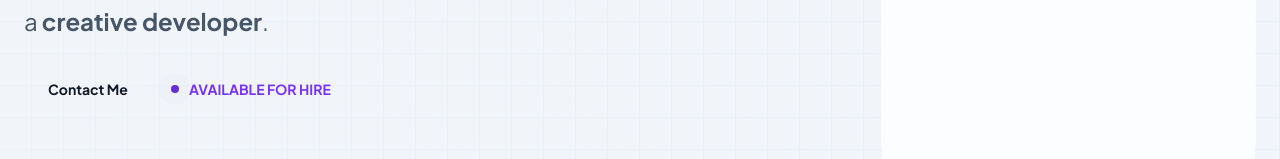
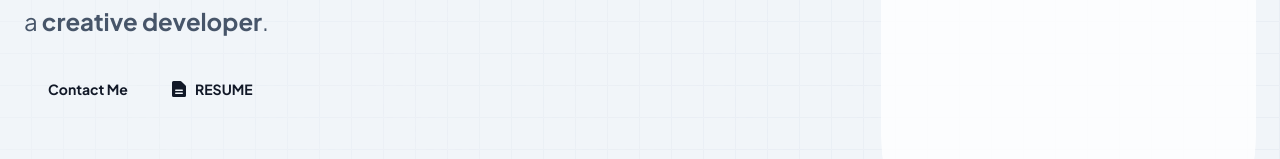
Before and after one commit to enjidev/enji.dev, a Next.js app: page / in a window 1280 px wide. Shown: the part 336-495 px from the top of the page. Built offline with nearby package versions, Linux system fonts and the light colour scheme; no server answers.

Commit message:
chore: improve animation timing

```diff
--- a/src/components/Header/HeaderCta.tsx
+++ b/src/components/Header/HeaderCta.tsx
@@ -72,7 +72,7 @@ const AvailableForHire = () => {
 
 const HeaderCta = ({
   isFree = true,
-  isFreeAnimationDuration = 6,
+  isFreeAnimationDuration = 3.5,
 }: HeaderCtaProps) => {
   const shouldReduceMotion = useReducedMotion();
 
@@ -112,12 +112,12 @@ const HeaderCta = ({
       {isFree ? (
         <motion.div
           variants={animation}
-          transition={{ delay: 0.5 }}
+          transition={{ delay: 1.4 }}
           className={clsx('relative z-10')}
         >
           <motion.div
             variants={isFreeVariants}
-            transition={{ delay: isFreeAnimationDuration, duration: 0.4 }}
+            transition={{ delay: isFreeAnimationDuration + 1.4, duration: 0.4 }}
           >
             <AvailableForHire />
           </motion.div>
@@ -125,7 +125,7 @@ const HeaderCta = ({
             className={clsx('absolute top-0 left-0')}
             initial={{ x: -48, opacity: 0, pointerEvents: 'none' }}
             animate={{ x: 0, opacity: 1, pointerEvents: 'auto' }}
-            transition={{ delay: isFreeAnimationDuration + 0.1, duration: 0.4 }}
+            transition={{ delay: isFreeAnimationDuration + 1.5, duration: 0.4 }}
           >
             <ButtonResume />
           </motion.div>
```
